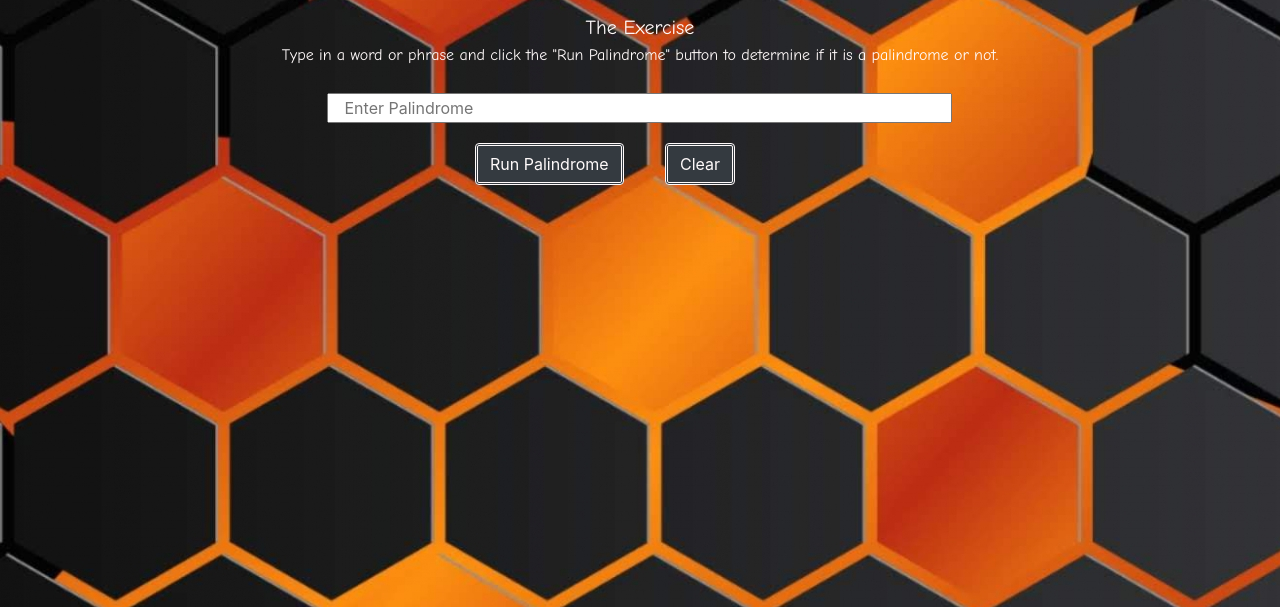
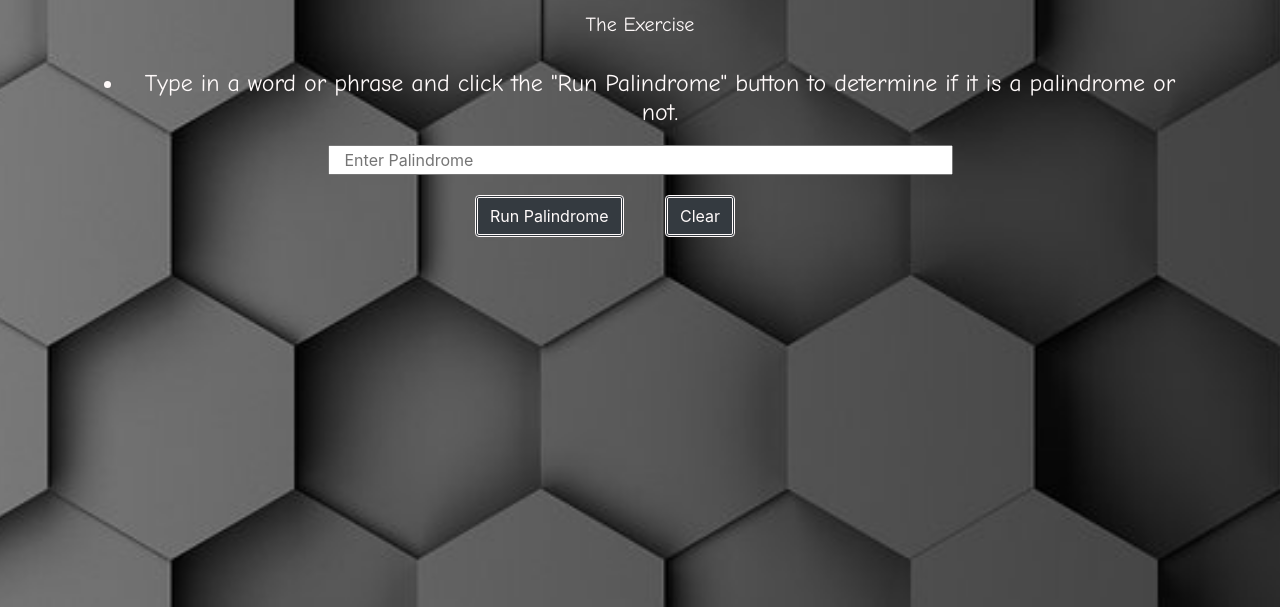
Before and after one commit to 2ShortGaming/TacocaT, a plain HTML site: page TacocaT/Solve.html in a window 1280 px wide. Shown: the part 193-800 px from the top of the page. Drawn offline with nearby package versions, Linux system fonts and the light colour scheme.

Commit message:
major update on site

```diff
--- a/TacocaT/Index.html
+++ b/TacocaT/Index.html
@@ -12,12 +12,28 @@
     <link rel="icon" href="Images/favicon/favicon.ico" />
     <!-- Bootstrap core CSS -->
     <link rel="stylesheet" href="https://stackpath.bootstrapcdn.com/bootstrap/4.5.0/css/bootstrap.min.css" integrity="sha384-9aIt2nRpC12Uk9gS9baDl411NQApFmC26EwAOH8WgZl5MYYxFfc+NcPb1dKGj7Sk" crossorigin="anonymous">
-    <link rel="icon" href="Images/favicon/favicon.ico" />
+
     <link href="css/prism.css" rel="stylesheet" />
+    <style>
+        body, html {
+            height: 100%;
+            margin: 0;
+        }
 
+        .bg {
+            /* The image used */
+            background-image: url("Images/hexgrey.jpg");
+            /* Full height */
+            height: 100%;
+            /* Center and scale the image nicely */
+            background-position: center;
+            background-repeat: no-repeat;
+            background-size: cover;
+        }
+    </style>
 </head>
 
-<body style="background-image: url('Images/tacocatbg2.jpg')">
+<body class="bg">
 
     <!-- Navigation -->
     <nav class="navbar navbar-expand-lg navbar-dark bg-dark static-top">
@@ -63,16 +79,16 @@
     </nav>
 
     <!-- Page Content -->
-    <div class="container" style="font-family:'Comic Sans MS'; color:snow">
+    <div class="container" style="font-family:'Comic Sans MS'; color:snow; border:double; margin-top:80px">
         <div class="row">
-            <div class="col-lg-12 text-center">
+            <div class="col-lg-12 text-center" style="margin-bottom:40px">
                 <h1 class="mt-5">TacocaT Challenge</h1>
                 <br />
                 <ul class="list-unstyled h4">
                     <li>TacocaT is a Palindrome exercise. By entering in a word, phrase, or numbers the process will determine whether or not the input is a Palindrome.</li>
                 </ul>
                 <br />
-                <ul class="h5">
+                <ul class="h5" style="line-height:30px">
                     <li>
                         A Palindrome is a word, phrase, or sequence that reads the same backward as forward.
                     </li>
--- a/TacocaT/Solve.html
+++ b/TacocaT/Solve.html
@@ -12,15 +12,28 @@
     <link rel="icon" href="Images/favicon/favicon.ico" />
     <!-- Bootstrap core CSS -->
     <link rel="stylesheet" href="https://stackpath.bootstrapcdn.com/bootstrap/4.5.0/css/bootstrap.min.css" integrity="sha384-9aIt2nRpC12Uk9gS9baDl411NQApFmC26EwAOH8WgZl5MYYxFfc+NcPb1dKGj7Sk" crossorigin="anonymous">
+   <style>
+       body, html {
+           height: 100%;
+           margin: 0;
+       }
 
-    <style>
+       .bg {
+           /* The image used */
+           background-image: url("Images/hexgrey.jpg");
+           /* Full height */
+           height: 100%;
+           /* Center and scale the image nicely */
+           background-position: center;
+           background-repeat: no-repeat;
+           background-size: cover;
+       }
+   </style>
 
 
-
-    </style>
 </head>
 
-<body style="background-image: url('Images/hexorg.jpg');">
+<body class="bg">
 
     <!-- Navigation -->
     <nav class="navbar navbar-expand-lg navbar-dark bg-dark static-top" style="font-family:'Comic Sans MS'; color:snow">
@@ -71,8 +84,11 @@
             <div class="col-lg-12 text-center">
                 <h1 class="mt-5">TacocaT Challenge</h1>
                 <p class="lead">or the Palindrome Exercise</p>
-                <ul class="list-unstyled">
+                <ul class="list-unstyled h4">
                     <li style="font-size:20px">The Exercise</li>
+                </ul>
+                <br/>
+                <ul class="h4">
                     <li>Type in a word or phrase and click the "Run Palindrome" button to determine if it is a palindrome or not.</li>
                 </ul>
             </div>
@@ -80,8 +96,7 @@
     </div>
 
     <div class="row">
-        <div class="col-2"></div>
-        <div class="col-1"></div>
+        <div class="col-3"></div>
         <div class="col-6 text-center">
             <input style="margin-top:10px" id="input" placeholder="Enter Palindrome" class="col-lg-12" />
         </div>
@@ -94,22 +109,15 @@
             <div class="col-2">
                 <button id="btn" style="margin-left:10px; margin-top:20px; color:snow; border:double" class="btn bg-dark txtWide">Run Palindrome</button>
             </div>
-            <div class="col-2">
+            <div class="col-3">
                 <button id="btnClear" style="margin-left:10px; margin-top:20px; color:snow; border:double" class="btn bg-dark txtWide">Clear</button>
             </div>
         </div>
         <br />
         <br />
-        <br />
-        <br />
-        <br />
-        <br />
-        <br />
-        <br />
-        <br />
         <div class="row">
             <div class="col-3"></div>
-            <p class="col-6; h3" id="result" style="margin-top:25px; margin-right:50px; color:snow"></p>
+            <p class="col-6 h3" id="result" style="margin-top:25px; margin-right:50px; color:snow"></p>
         </div>
     </div>
 
@@ -132,9 +140,7 @@
             }
             else {
                 $("#result").text(`The word "${forward}" is NOT a Palindrome!`);
-
             }
-
         });
 
         $("#btnClear").on("click", function () {
```
Also changed, not shown: TacocaT/Code.html (+16 -1 lines), TacocaT/Images/hexagon.jpg (added), TacocaT/Images/hexgrey.jpg (added), TacocaT/Images/tacocatbg.jpg (deleted), 1 other file.
